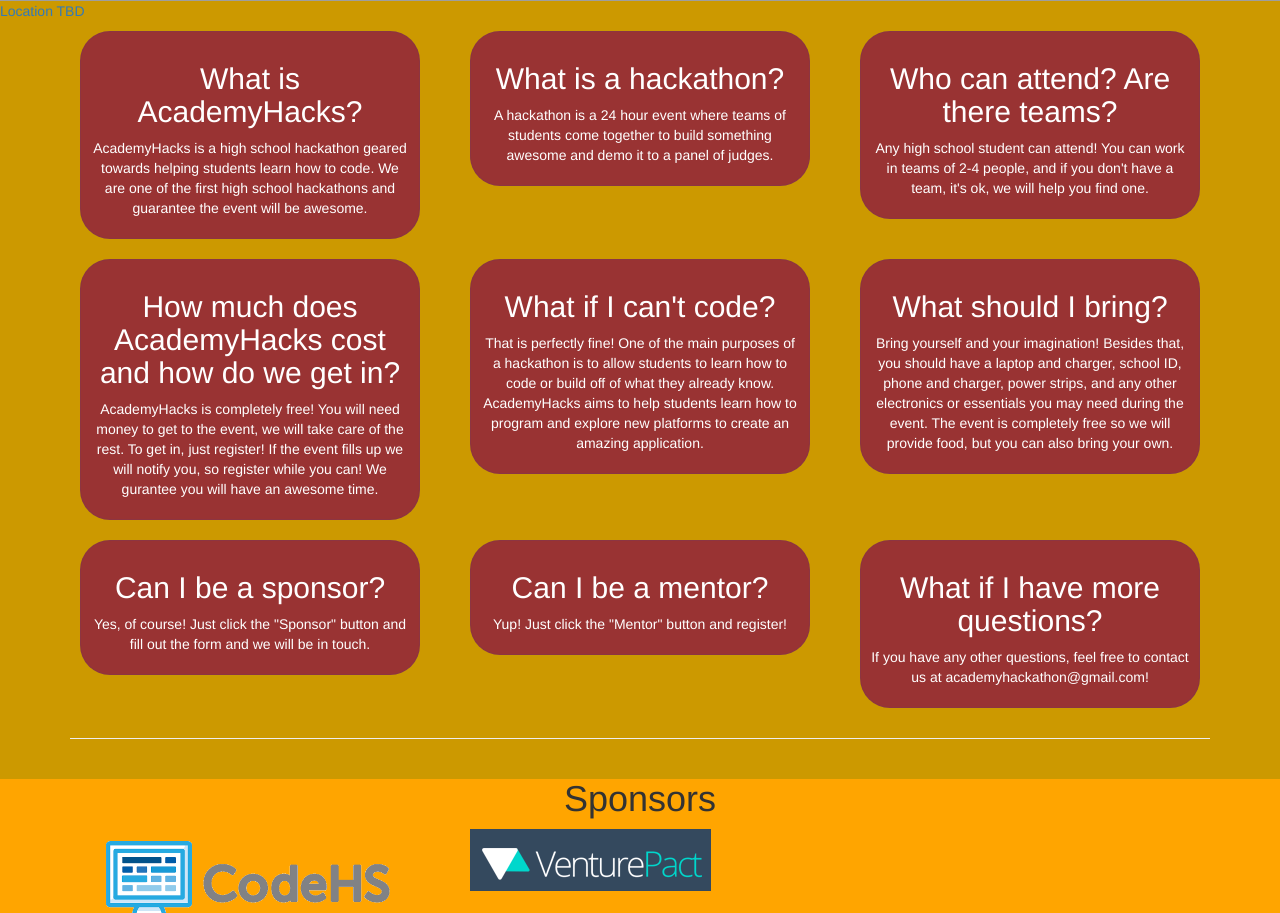
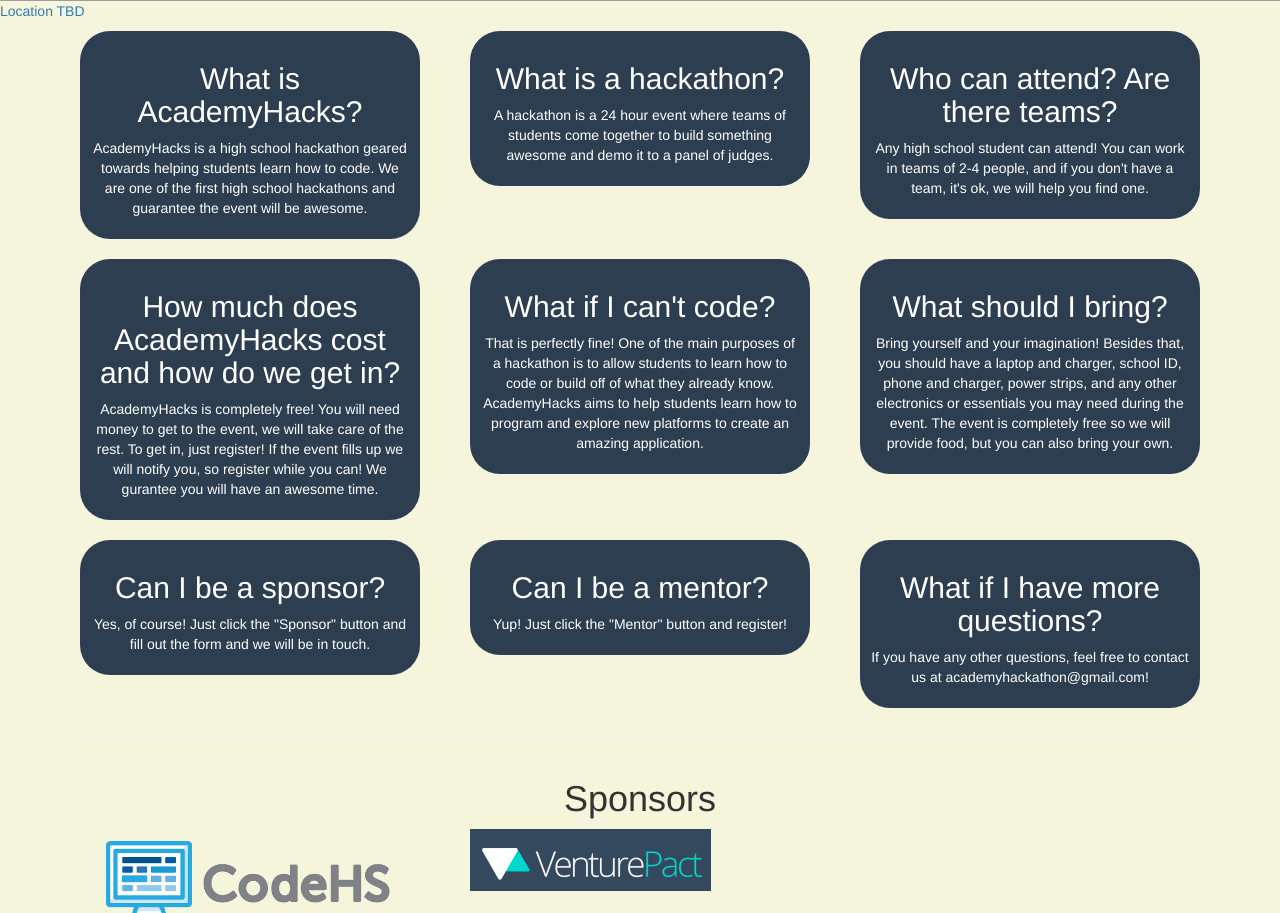
Before and after one commit to AcademyHacks/AcademyHacks.github.io, a plain HTML site: page index.html in a window 1280 px wide. Shown: the part 857-1770 px from the top of the page. Drawn offline with nearby package versions, Linux system fonts and the light colour scheme; some packages are replaced by stand-ins of ours; grey boxes are pictures that could not be loaded.

Commit message:
chaning colors or faq, button, and background

```diff
--- a/css/jumbotron.css
+++ b/css/jumbotron.css
@@ -2,7 +2,8 @@
 body {
   padding-top: 50px;
   padding-bottom: 20px;
-  background-color: #CC9900;
+  /*background-color: #CC9900;*/
+  background-color: #F5F5DC;
 }
 
 h2 {
@@ -15,6 +16,7 @@ p{
 
 .jumbotron {
 	background-color: #F5F5DC;
+
 }
 
 .question {
@@ -31,7 +33,7 @@ p{
 	padding-bottom: 10px;
 	padding-right: 10px;
 	padding-left: 10px;
-	background-color: #993333;
+	background-color: #2c3e50;
 	border-radius: 30px;
 	border: 1px solid #ddd;
 	border: 1px solid rgba(86,61,124,.2);
@@ -41,11 +43,15 @@ p{
 
 
 #sponsors {
-	background-color: orange;
+	background-color: #F5F5DC;
 	padding-right: 100px;
 	padding-left: 100px;
 }
 
+#learnMoreButton
+{
+	background-color: #2c3e50;
+}
 #map-canvas {
 	width: 100%;
 	height: 400px;
```
